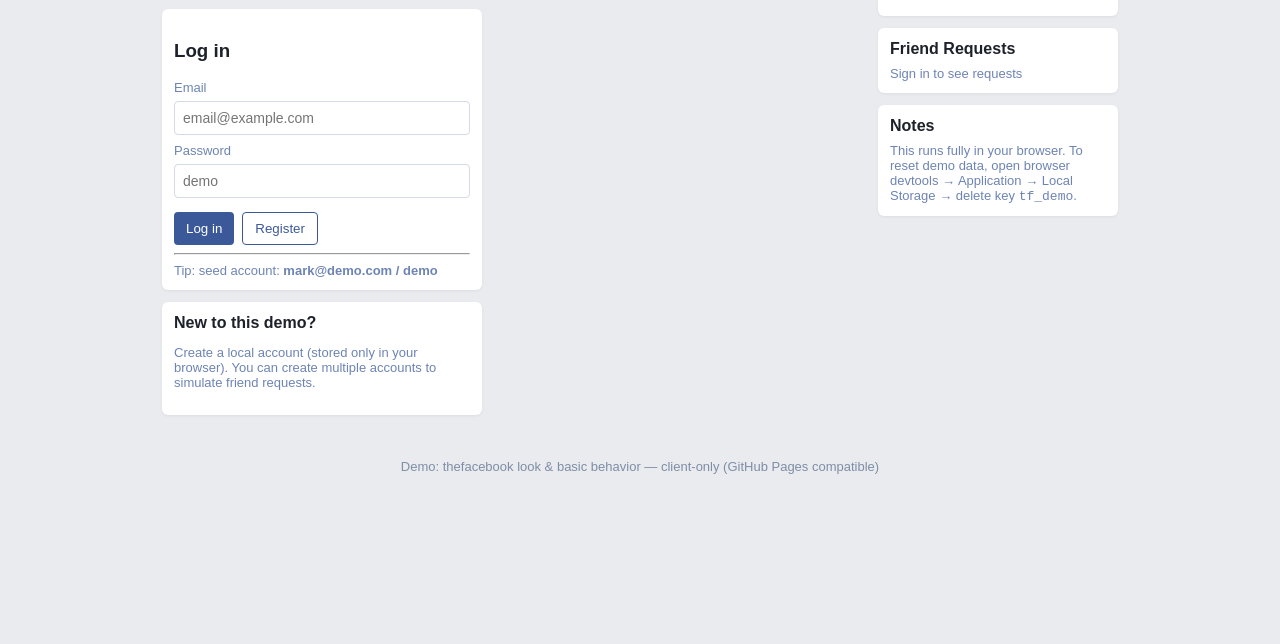
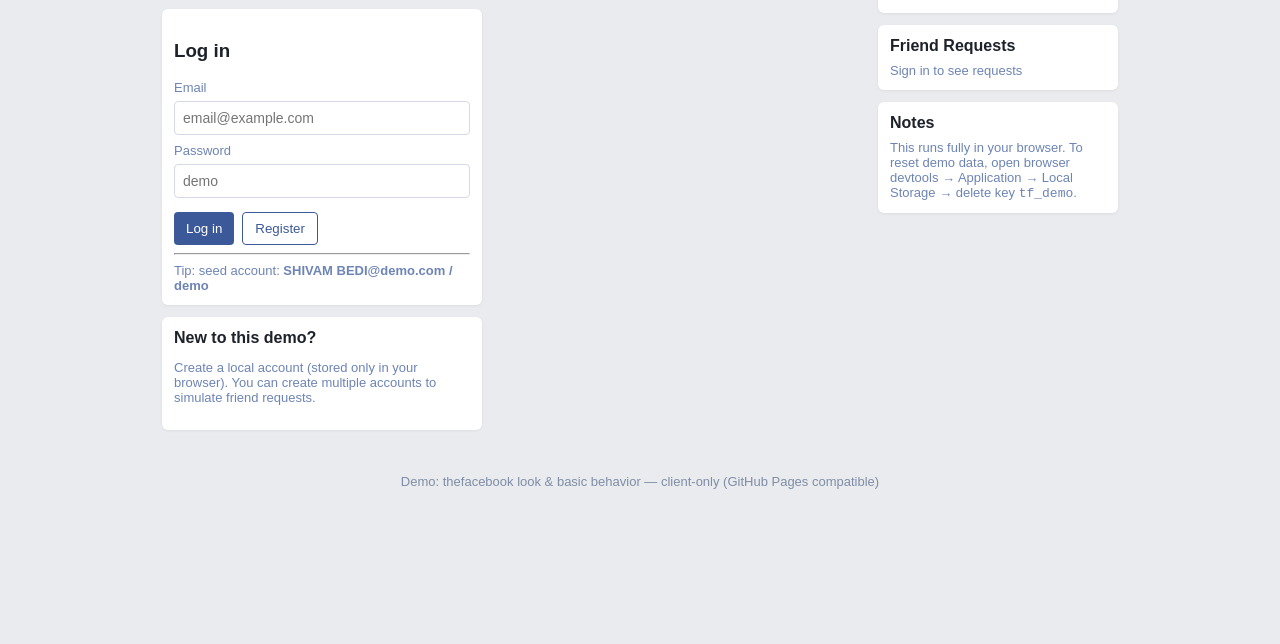
Before and after one commit to SHIa12l0000000/Facebook, a plain HTML site: page index.html in a window 1280 px wide. Shown: the part 156-800 px from the top of the page. Drawn offline with Linux system fonts and the light colour scheme.

Commit message:
Update index.html

```diff
--- a/index.html
+++ b/index.html
@@ -123,7 +123,7 @@ const STORAGE_KEY = 'tf_demo_v1';
 const defaults = {
   users: [
     // example seeded user
-    { id: 1, name: 'Mark Zuckerberg', email: 'mark@demo.com', password: 'demo', bio: 'College student', avatar: '', created_at: new Date().toISOString() }
+    { id: 1, name: 'SHIVAM BEDI', email: 'SHIVAM BEDI@demo.com', password: 'demo', bio: 'College student', avatar: '', created_at: new Date().toISOString() }
   ],
   posts: [
     { id: 1, user_id: 1, content: 'Just launched the site — demo post!', created_at: new Date().toISOString() }
@@ -191,7 +191,7 @@ function renderAuth(){
         </div>
       </form>
       <hr>
-      <div class="small muted">Tip: seed account: <strong>mark@demo.com / demo</strong></div>
+      <div class="small muted">Tip: seed account: <strong>SHIVAM BEDI@demo.com / demo</strong></div>
     `;
     composerBox.style.display = 'none';
     document.getElementById('loginForm').addEventListener('submit', onLogin);
```
